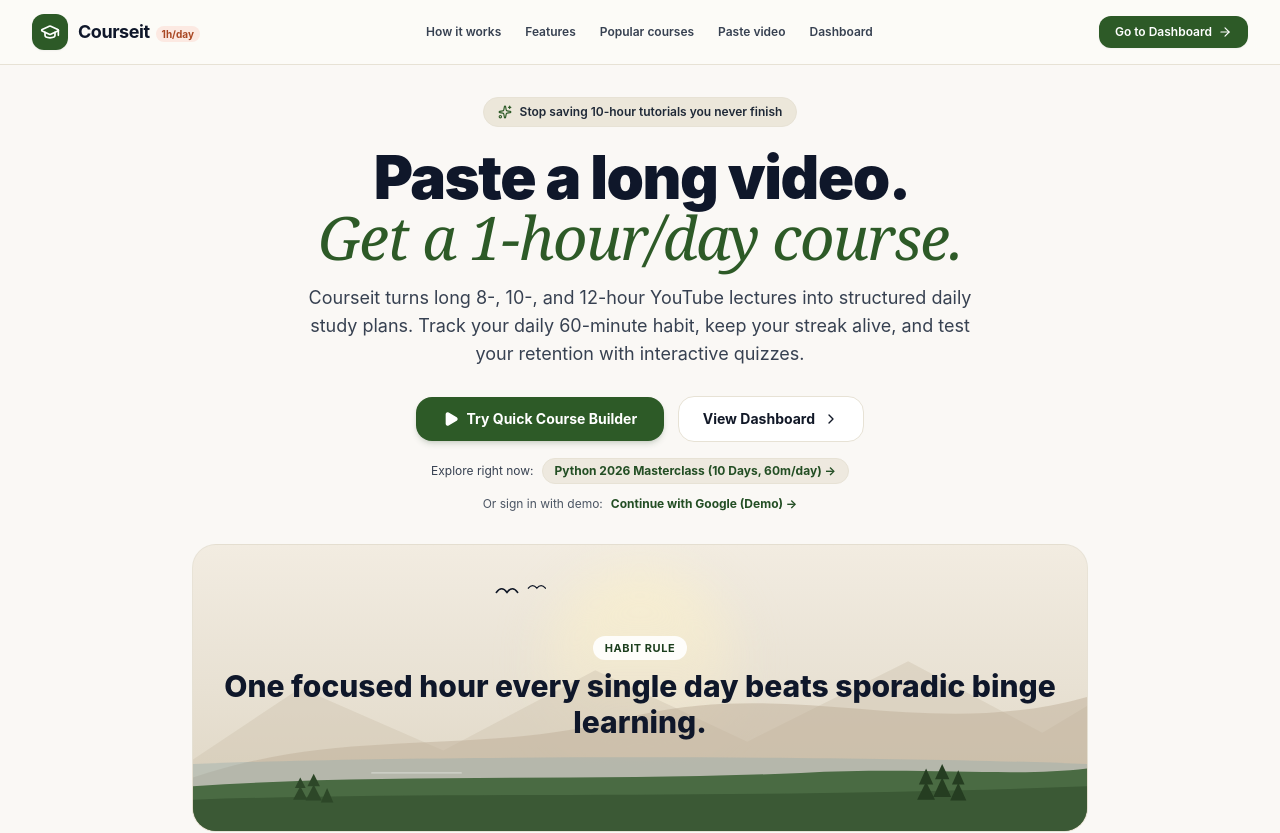
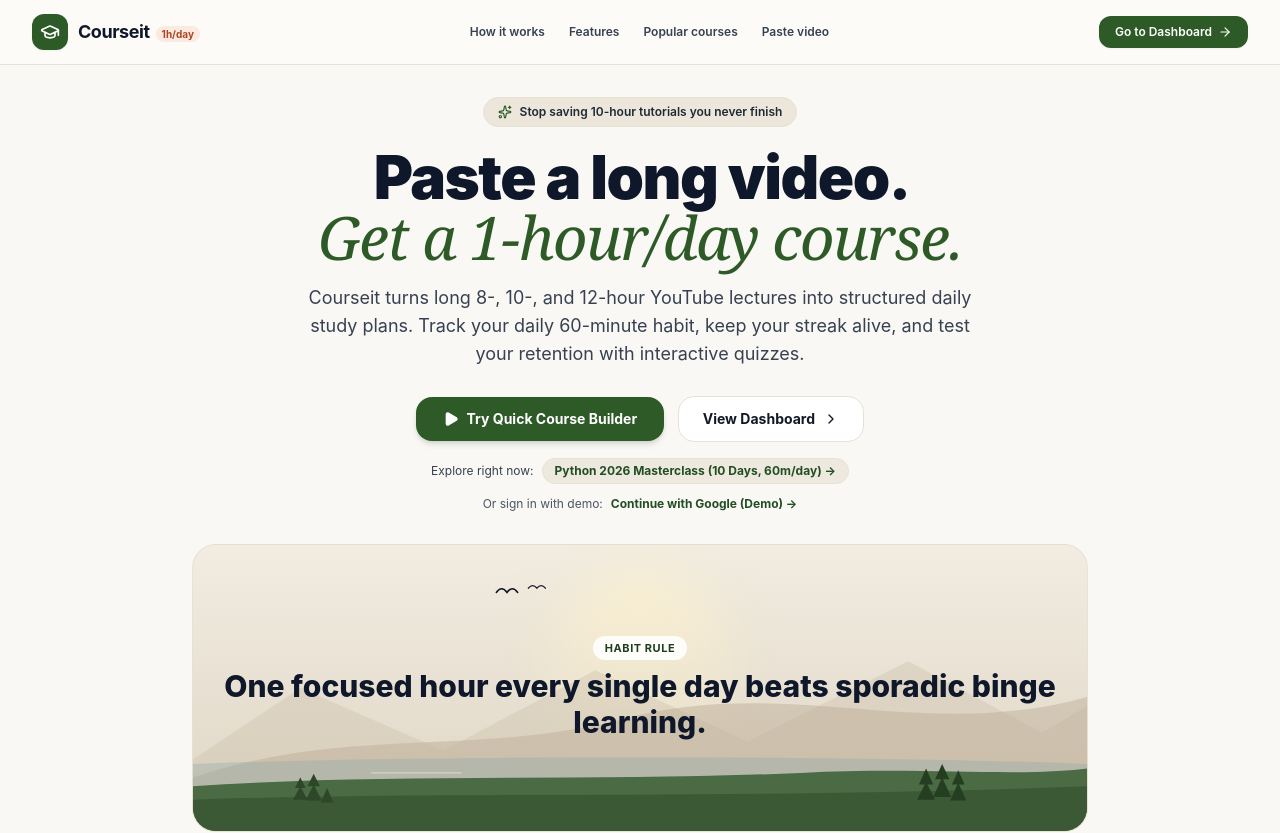
Before and after one commit to Sheshcode1809/learnhour, a Next.js app: page / in a window 1280 px wide. Shown: the top 833 px of the page. Built offline with nearby package versions, Linux system fonts and the light colour scheme.

Commit message:
fix: remove Dashboard link from landing page navigation bar

```diff
--- a/src/app/page.tsx
+++ b/src/app/page.tsx
@@ -60,9 +60,6 @@ export default function HomePage() {
           </a>
           <Link href="/courses/new" className="hover:text-forest-700 transition-colors">
             Paste video
-          </Link>
-          <Link href="/dashboard" className="hover:text-forest-700 transition-colors">
-            Dashboard
           </Link>
         </nav>
 
```
Also changed, not shown: screenshots/01-landing-page.png.
